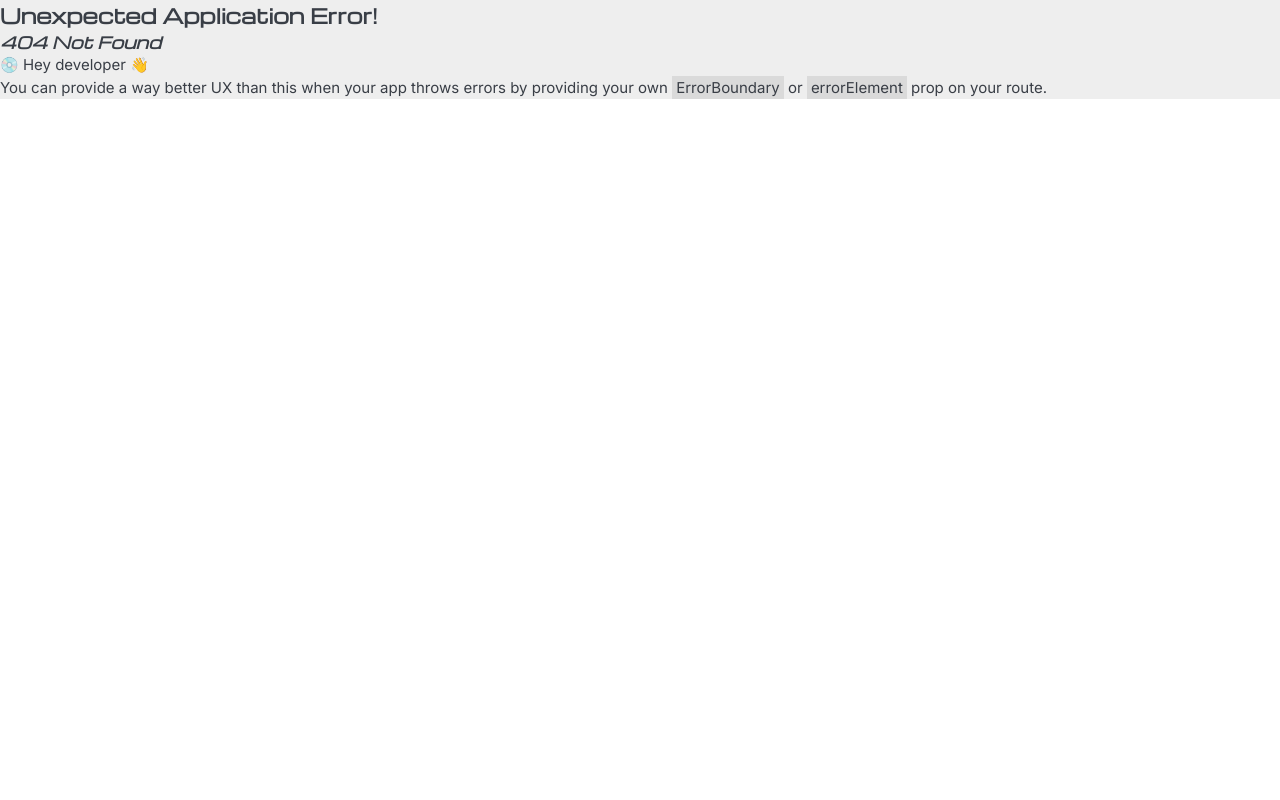
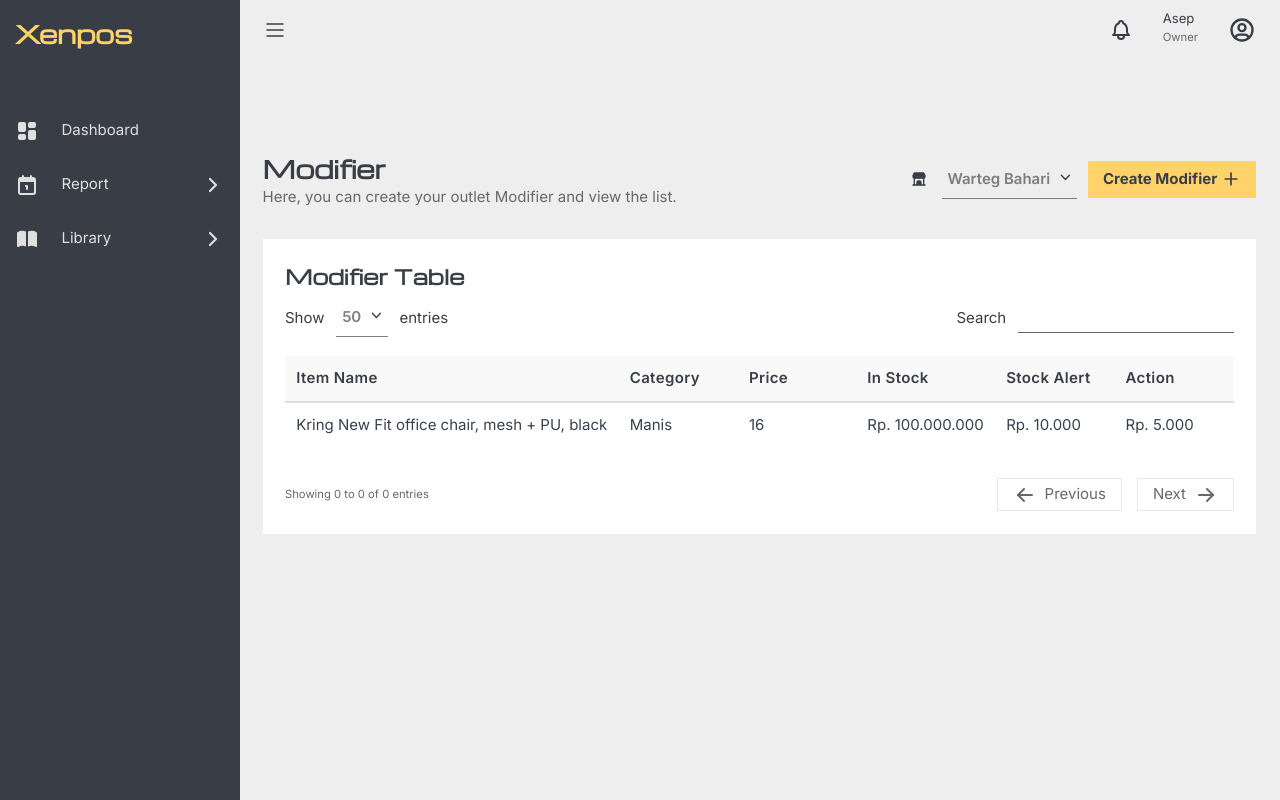
Before and after one commit to ahmadhilmandani/fe-xenpos, a React (Vite) app: page /library/modifier in a window 1280 px wide. Before the commit this address had no page. Built offline with nearby package versions, Linux system fonts and the light colour scheme.

Commit message:
ADD modifier page

```diff
--- /dev/null
+++ b/src/Pages/Library/Modifier.jsx
@@ -0,0 +1,92 @@
+import { IconBuildingStore, IconPlus } from "@tabler/icons-react";
+import Navbar from "../../components/Navbar";
+import Dropdown from "../../components/Dropdown";
+import { useState } from "react";
+import Table from "../../components/Table";
+import Button from "../../components/Button";
+import { toggle } from "../../store/features/openSidebarAddSlic";
+import { useDispatch } from "react-redux";
+import SidebarAddItemModifier from "../../components/Library/SidebarAddModifier";
+
+export default function Modifier() {
+  const [openOutletOpt, setOpenOutletOpt] = useState(false)
+  const [outletSelected, setOutletSelected] = useState({
+    value: 'Warteg_Bahari',
+    name: 'Warteg Bahari'
+  })
+  const dispatch = useDispatch()
+  return (
+    <>
+      <Navbar />
+      <div className="flex">
+        <main className="pr-6 mt-16 flex-1 overflow-x-auto">
+          <section className="mt-8">
+            <div className="flex justify-between">
+              <header>
+                <h1>
+                Modifier
+                </h1>
+                <p className="text-cust-gray-darker">
+                Here, you can create your outlet Modifier and view the list.
+                </p>
+              </header>
+              <div className="flex gap-3 items-center">
+                <div className="flex gap-4 items-center">
+                  <IconBuildingStore className="fill-cust-black" size={16} />
+                  <div className="w-36">
+                    <Dropdown
+                      openDropdown={openOutletOpt}
+                      setOpenDropdown={() => { setOpenOutletOpt(!openOutletOpt) }}
+                      selectedOpt={outletSelected}
+                      setSelectedOpt={setOutletSelected}
+                      option={[
+                        {
+                          value: 'Warteg_Bahari',
+                          name: 'Warteg Bahari'
+                        },
+                        {
+                          value: 'toko_mas',
+                          name: 'Toko Mas'
+                        },
+                        {
+                          value: 'nasgor_yakaya',
+                          name: 'Nasgor Yakaya'
+                        }
+                      ]}
+                    />
+                  </div>
+                </div>
+                <Button clickAction={() => { dispatch(toggle()) }}>
+                  Create Modifier
+                  <IconPlus size={20} className="stroke-cust-black" />
+                </Button>
+              </div>
+            </div>
+          </section>
+          <section className="mt-8 bg-white p-6">
+            <h2 className="mb-2">
+              Modifier Table
+            </h2>
+            <Table tableHeader={[
+              "Item Name", "Category", "Price", "In Stock", "Stock Alert", "Action"
+            ]}>
+              <tr>
+                <td className="p-3 text-gray-700 whitespace-nowrap">
+                  Kring New Fit office chair, mesh + PU, black
+                </td>
+                <td className="p-3 text-gray-700 whitespace-nowrap">
+                  Manis
+                </td>
+                <td className="p-3 text-gray-700 whitespace-nowrap">16</td>
+                <td className="p-3 text-gray-700 whitespace-nowrap">Rp. 100.000.000</td>
+                <td className="p-3 text-gray-700 whitespace-nowrap">Rp. 10.000</td>
+                <td className="p-3 text-gray-700 whitespace-nowrap">Rp. 5.000</td>
+              </tr>
+            </Table>
+          </section>
+        </main>
+        <SidebarAddItemModifier />
+      </div>
+    </>
+  )
+}
--- a/src/Router.jsx
+++ b/src/Router.jsx
@@ -8,6 +8,7 @@ import Shift from "./Pages/Reports/Shift";
 import ShiftByName from "./Pages/Reports/ShiftByName";
 import Item from "./Pages/Library/Item";
 import Category from "./Pages/Library/Category";
+import Modifier from "./Pages/Library/Modifier";
 
 const router = createBrowserRouter([
   {
@@ -46,6 +47,10 @@ const router = createBrowserRouter([
         path: "/library/category",
         element: <Category />,
       },
+      {
+        path: "/library/modifier",
+        element: <Modifier />,
+      },
     ]
   },
 ]);
--- /dev/null
+++ b/src/components/Library/SidebarAddModifier.jsx
@@ -0,0 +1,61 @@
+import { IconX } from "@tabler/icons-react"
+import Button from "../Button"
+import { useSelector, useDispatch } from "react-redux"
+import { close } from "../../store/features/openSidebarAddSlic"
+import OutlineButton from "../OutlineButton"
+import { useState } from "react"
+
+export default function SidebarAddItemModifier() {
+  const dispatch = useDispatch()
+  const openSidebarAdd = useSelector((state) => { return state.openSidebarAdd.value })
+  let [numOfOption, setNumOfOption] = useState([{}])
+
+  return (
+    <aside className={`${openSidebarAdd ? 'w-[400px] p-6 h-auto' : 'w-[0px] p-0 h-0'} relative z-40 bg-cust-gray block transition-all overflow-x-hidden`}>
+      <div className="flex justify-between items-center mb-5">
+        <h2>
+          Create Modifier
+        </h2>
+        <IconX onClick={() => { dispatch(close()) }} className="hover:cursor-pointer" />
+      </div>
+      <div>
+        <div className="mb-5">
+          <label htmlFor="item Name" className="block text-sm text-cust-gray-darker">Modifier Group Name</label>
+          <div className="mt-2">
+            <input type="text" name="item Name" id="item Name" className="block w-full bg-cust-bg-gray border-0 py-1.5 px-3 ring-1 ring-inset ring-gray-400/70 placeholder:text-gray-500/75 focus:ring-2 focus:outline-none focus:border-none focus:ring-inset focus:ring-cust-yellow sm:text-sm sm:leading-6" placeholder="e.g: Dark Chocolate" />
+          </div>
+        </div>
+        {numOfOption.map(() => {
+          return (
+            <>
+              <div className="mb-5 flex gap-5">
+                <div>
+                  <label htmlFor="item Name" className="block text-sm text-cust-gray-darker">Option Name</label>
+                  <div className="mt-2">
+                    <input type="text" name="item Name" id="item Name" className="block w-full bg-cust-bg-gray border-0 py-1.5 px-3 ring-1 ring-inset ring-gray-400/70 placeholder:text-gray-500/75 focus:ring-2 focus:outline-none focus:border-none focus:ring-inset focus:ring-cust-yellow sm:text-sm sm:leading-6" placeholder="e.g: Dark Chocolate" />
+                  </div>
+                </div>
+                <div>
+                  <label htmlFor="item Name" className="block text-sm text-cust-gray-darker">OPtion Price</label>
+                  <div className="mt-2">
+                    <input type="text" name="item Name" id="item Name" className="block w-full bg-cust-bg-gray border-0 py-1.5 px-3 ring-1 ring-inset ring-gray-400/70 placeholder:text-gray-500/75 focus:ring-2 focus:outline-none focus:border-none focus:ring-inset focus:ring-cust-yellow sm:text-sm sm:leading-6" placeholder="e.g: Dark Chocolate" />
+                  </div>
+                </div>
+              </div>
+            </>
+          )
+        })}
+        <div className="mb-5">
+          <OutlineButton clickAction={() => { setNumOfOption([...numOfOption, {}]) }}>
+            Add option
+          </OutlineButton>
+        </div>
+      </div>
+      <div className="absolute bottom-6 right-6">
+        <Button>
+          Save
+        </Button>
+      </div>
+    </aside>
+  )
+}
--- /dev/null
+++ b/src/components/OutlineButton.jsx
@@ -0,0 +1,15 @@
+import PropTypes from 'prop-types'
+
+
+export default function OutlineButton({ children, clickAction }) {
+  return (
+    <button onClick={clickAction} className="w-full px-4 py-2 border border-cust-black text-cust-black flex justify-center items-center gap-1 font-bold transition-all hover:bg-cust-black/10 whitespace-nowrap flex-wrap">
+      {children}
+    </button>
+  )
+}
+
+OutlineButton.propTypes = {
+  children: PropTypes.any,
+  clickAction: PropTypes.func,
+}
```
